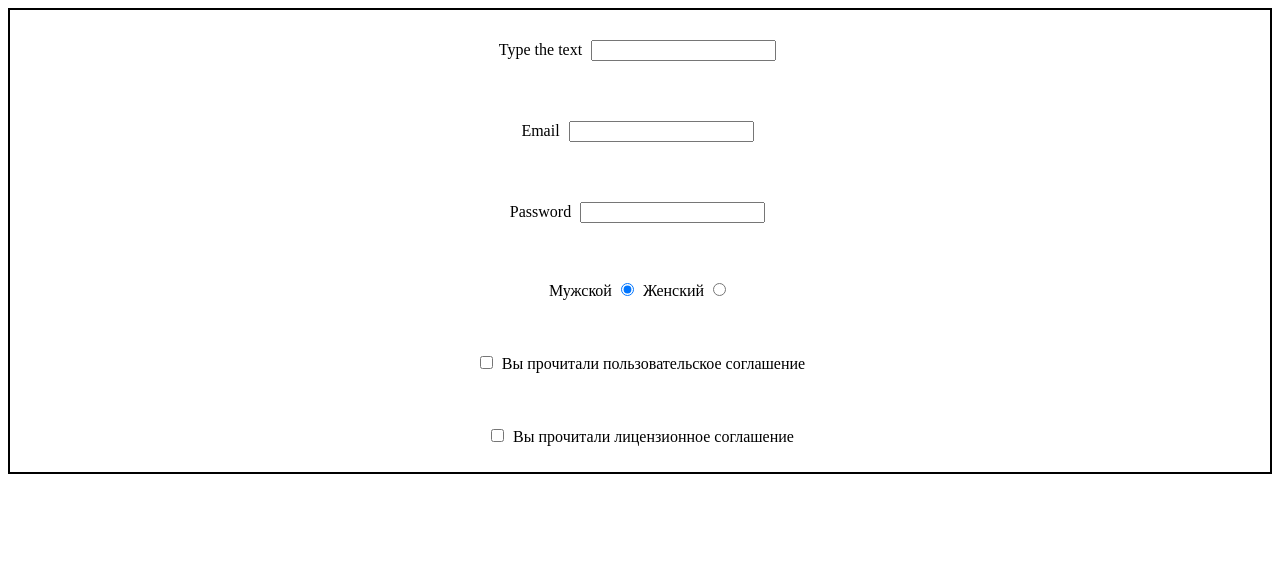
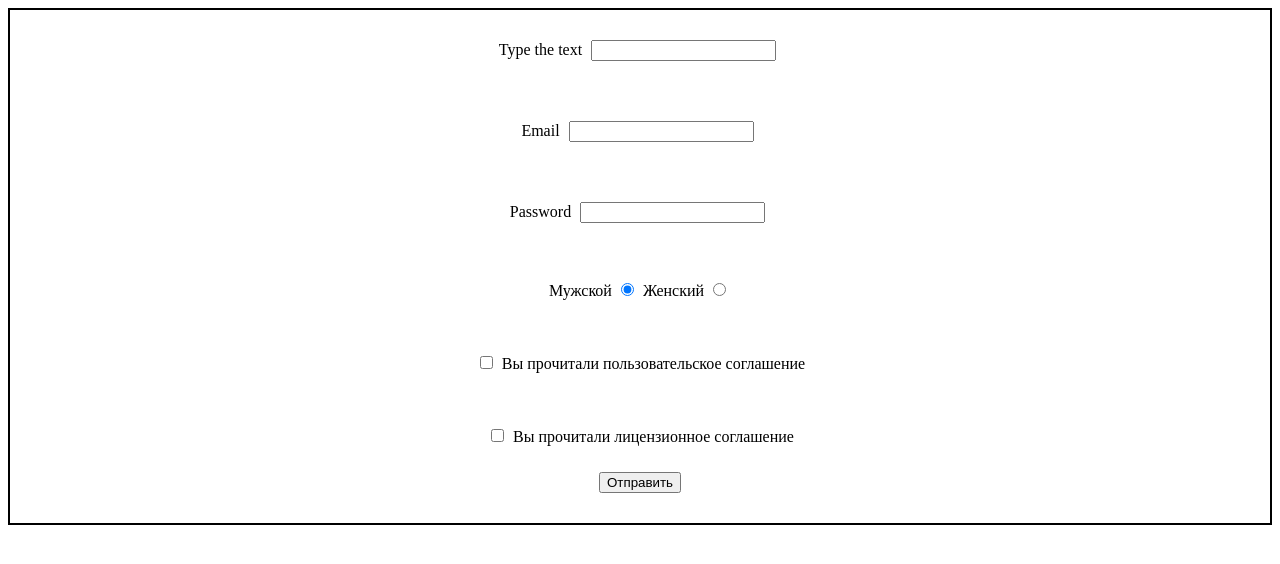
Before and after one commit to danilsklyar/homework_1, a plain HTML site: page index.html in a window 1280 px wide. Drawn offline with Linux system fonts and the light colour scheme.

Commit message:
update index.html

```diff
--- a/index.html
+++ b/index.html
@@ -35,6 +35,9 @@
             <input id="checkbox2" type="checkbox">
             <label for="checkbox2">Вы прочитали лицензионное соглашение</label>
         </div>
+        <div>
+            <button type="submit">Отправить</button>
+        </div>
     </form>
 </body>
 </html>
--- a/style.css
+++ b/style.css
@@ -3,7 +3,7 @@ form {
     flex-direction: column;
     align-items: center;
     border: 2px solid black;
-
+    padding-bottom: 30px;
 }
 input {
     margin: 30px 5px 30px 5px;
```
